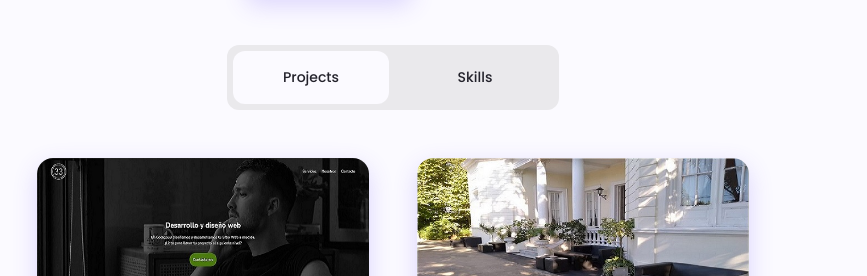
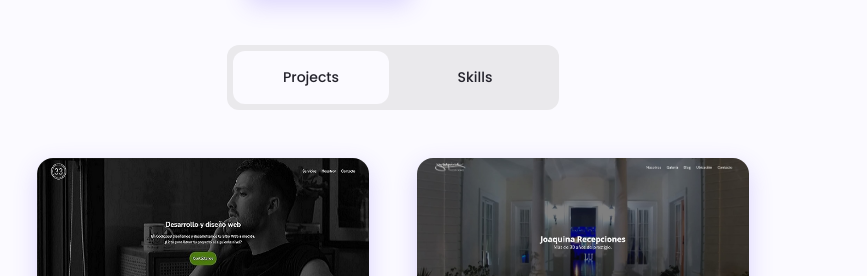
Before and after one commit to Codigo33/mini_portfolio, a plain HTML site: page index.html in a window 1280 px wide. Both pictures are taken after a click on the button "Projects". Shown: the part 524-800 px from the top of the page, without its empty margins (247-1114 px from the left). Drawn offline with nearby package versions, Linux system fonts and the light colour scheme.

Commit message:
Update index.html

```diff
--- a/index.html
+++ b/index.html
@@ -131,7 +131,7 @@
                     </article>
 
                     <article class="projects__card">
-                        <img src="img/joaquina.jpg" alt="Project Image" class="projects__img">
+                        <img src="img/recepciones-joaquina.jpg" alt="Project Image" class="projects__img">
 
                         <div class="projects__modal">
                             <div>
```
